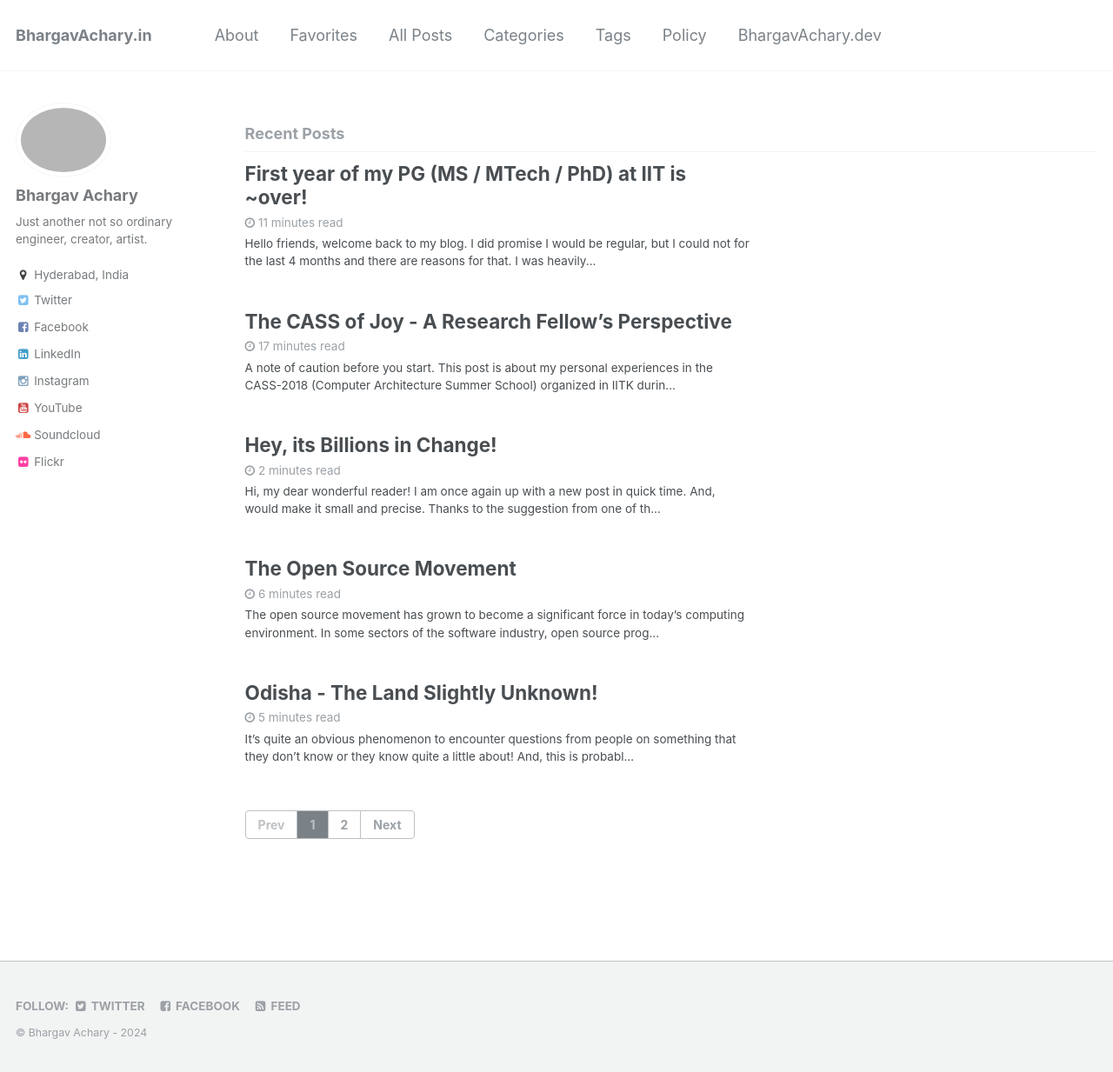
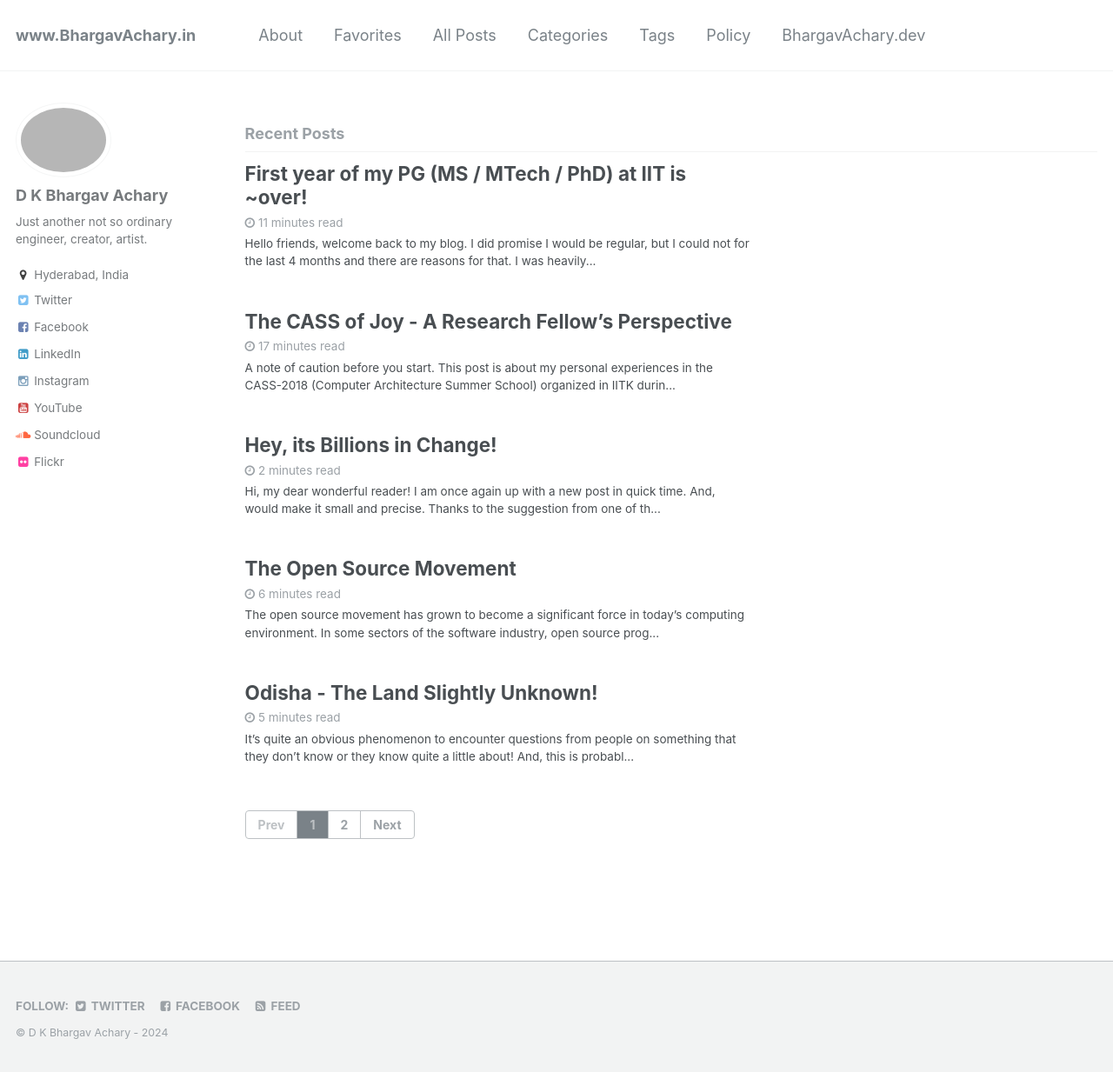
Before and after one commit to bhargavachary/bhargavachary.github.io, a Jekyll site: the page built from index.html, in a window 1280 px wide and 1233 px high. Shown: the whole window at 87% size. Built offline with Jekyll 4.4.1, drawn with Linux system fonts in a browser that asks for light colours; the list of posts is cut into pages by our own code.

Commit message:
Update _config.yml

```diff
--- a/_config.yml
+++ b/_config.yml
@@ -1,10 +1,10 @@
 
 # Site Settings
 locale                   : "en-US"
-title                    : "BhargavAchary.in"
+title                    : "www.BhargavAchary.in"
 title_separator          : "-"
-name                     : &name "Bhargav Achary"
-description              : &description "The personal website and blog of Bhargav Achary."
+name                     : &name "D K Bhargav Achary"
+description              : &description "The personal website and blog of D K Bhargav Achary."
 url                      : https://BhargavAchary.in # the base hostname & protocol for your site.
 baseurl                  : "" # the subpath of your site, e.g. "/blog"
 gh_repo                  :
```
